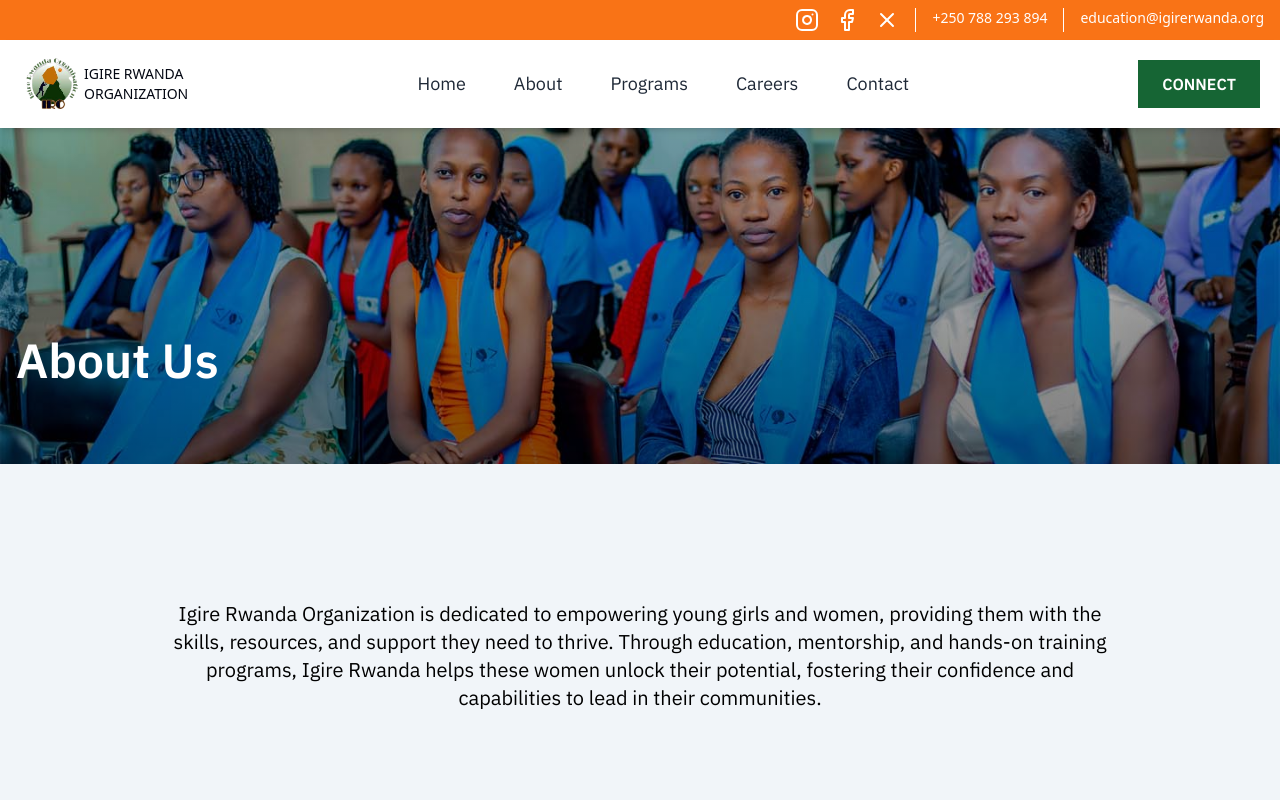
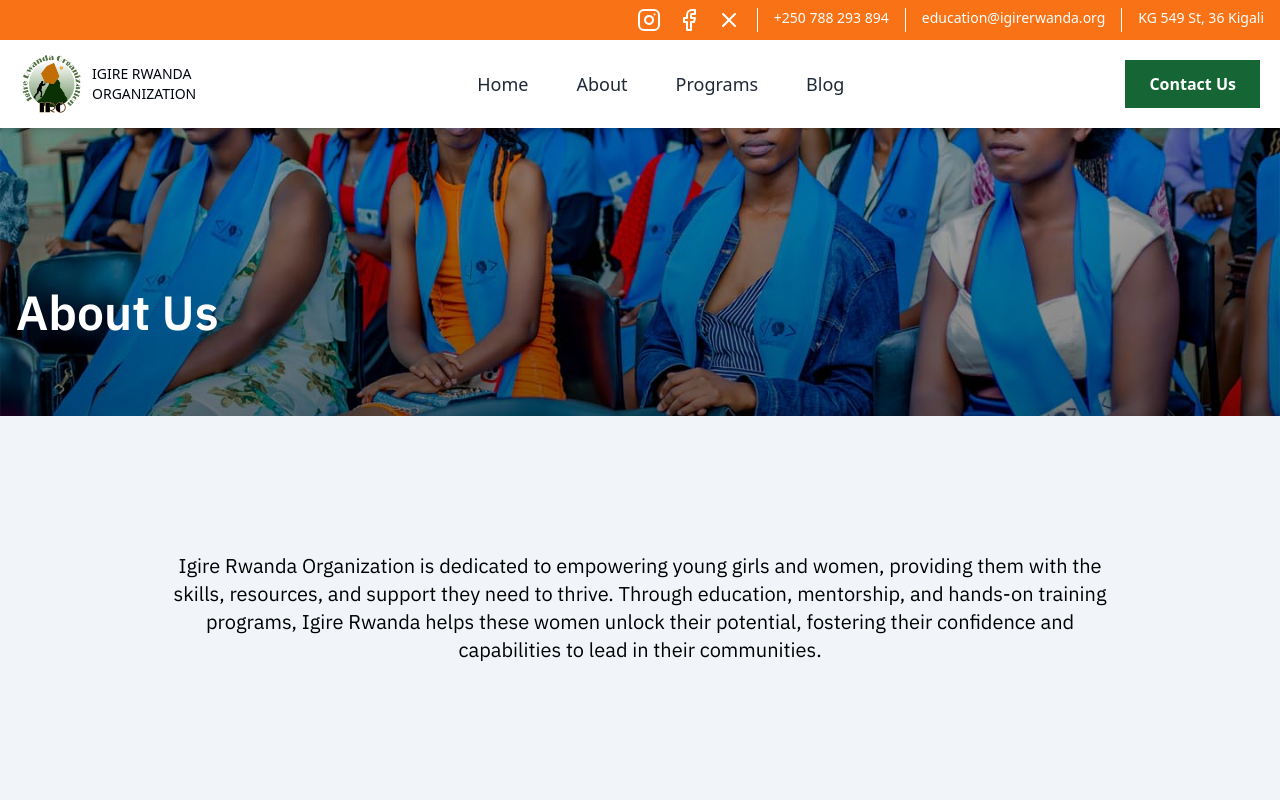
Before and after one commit to shecancodeschool/igire-rwanda-systems, a Next.js app: page /about in a window 1280 px wide. Shown: the top 800 px of the page. Built offline with nearby package versions, Linux system fonts and the light colour scheme.

Commit message:
Refactoring: Updated Navigation Bar

```diff
--- a/src/app/(home)/components/DefaultBanner.jsx
+++ b/src/app/(home)/components/DefaultBanner.jsx
@@ -9,7 +9,7 @@ const DefaultBanner = ({title, backgroundImage}) => {
     }
 
     return (
-        <section className='flex flex-col justify-center items-center w-full pt-52 pb-20 px-4 font-ibm' style={jssStyles}>
+        <section className='flex flex-col justify-center items-center w-full pt-72 pb-20 px-4 font-ibm' style={jssStyles}>
             <div className='flex justify-start md:justify-center w-full max-w-screen-xl'>
                  <h1 className="text-5xl text-start w-full flex font-bold text-white">{title}</h1>
             </div>
--- a/src/app/(home)/components/sections/SlidingBanner.jsx
+++ b/src/app/(home)/components/sections/SlidingBanner.jsx
@@ -23,7 +23,7 @@ export default function BannerSlider() {
   }, [nextSlide]);
 
   return (
-    <div className="relative w-full h-screen md:h-[600px] overflow-hidden">
+    <div className="relative w-full h-screen md:h-[800px] overflow-hidden">
       {BannerData.map((slide, index) => (
         <div
           key={index}
--- a/src/app/(home)/components/sections/navBar.jsx
+++ b/src/app/(home)/components/sections/navBar.jsx
@@ -1,11 +1,21 @@
 "use client";
 
-import React, { useState } from "react";
-import { navbarData } from "@/fakeDatas/navbarData";
-import Image from "next/image";
-import { Facebook, Instagram, X } from 'lucide-react';
-import Link from "next/link";
-import { MdClose } from "react-icons/md";
+import React, { useState, useEffect } from "react";
+import { Instagram, Facebook, X } from 'lucide-react';
+import { MdClose, MdMenu } from "react-icons/md";
+
+const navbarData = {
+  logoSrc: "/Igire_Rwanda_Logo.png",
+  logoAlt: "Logo",
+  links: [
+    { label: "Home", href: "/" },
+    { label: "About", href: "/about" },
+    { label: "Programs", href: "/programs" },
+    { label: "Blog", href: "/blog" },
+    { label: "Contact", href: "/contact" }
+  ],
+  connectButtonText: "Contact Us"
+};
 
 const socialAccounts = [
   {
@@ -23,87 +33,133 @@ const socialAccounts = [
 ];
 
 export default function Navbar() {
-  const [isOpen, setIsOpen] = useState(false);
+  const [menuOpen, setMenuOpen] = useState(false);
+  const [topBarVisible, setTopBarVisible] = useState(true);
+  const [scrollDirection, setScrollDirection] = useState('up');
+  const [lastScrollY, setLastScrollY] = useState(0);
+
+  useEffect(() => {
+    const handleScroll = () => {
+      const currentScrollY = window.scrollY;
+
+      // Determine scroll direction
+      if (currentScrollY > lastScrollY) {
+        setScrollDirection('down');
+      } else {
+        setScrollDirection('up');
+      }
+
+      // Hide top bar when scrolling down past 100 pixels
+      if (currentScrollY > 100 && scrollDirection === 'down') {
+        setTopBarVisible(false);
+      }
+      // Show top bar when scrolling up
+      else if (scrollDirection === 'up') {
+        setTopBarVisible(true);
+      }
+
+      // Update last scroll position
+      setLastScrollY(currentScrollY);
+    };
+
+    // Add scroll event listener
+    window.addEventListener('scroll', handleScroll, { passive: true });
+
+    // Cleanup event listener
+    return () => {
+      window.removeEventListener('scroll', handleScroll);
+    };
+  }, [lastScrollY, scrollDirection]);
 
   return (
-    <header>
-      <top className="hidden lg:block bg-orange-500 w-full px-4 py-2">
+    <header className="fixed top-0 left-0 right-0 z-50">
+      {/* Top Bar with Transition */}
+      <div
+        className={`
+          hidden lg:block bg-orange-500 w-full px-4 py-2 transition-all duration-300 ease-in-out
+          ${topBarVisible ? 'opacity-100 translate-y-0' : 'opacity-0 -translate-y-full'}
+        `}
+      >
         <div className="max-w-screen-xl w-full flex justify-end gap-4 mx-auto text-sm text-white">
-          {socialAccounts && socialAccounts.map(socialAccount => (
-            <a key={socialAccount.icon} href={socialAccount.href} target="_blank" className="transition-colors duration-300">
-              {socialAccount.icon}
+          {socialAccounts.map(({ icon, href }) => (
+            <a key={href} href={href} target="_blank" rel="noopener noreferrer" className="transition-colors duration-300">
+              {icon}
             </a>
           ))}
           <span className="border-r border-white"></span>
           <span className="transition-colors duration-300">+250 788 293 894</span>
           <span className="border-r border-white"></span>
           <span className="transition-colors duration-300">education@igirerwanda.org</span>
+          <span className="border-r border-white"></span>
+          <span className="transition-colors duration-300">
+            <a href="https://maps.app.goo.gl/PfZx3y8GxeK4WjDBA" target="_blank" rel="noopener noreferrer" className="transition-colors duration-300">KG 549 St, 36 Kigali</a>
+          </span>
         </div>
-      </top>
-      <nav className="bg-white sticky top-0 z-50 flex justify-center px-5 py-3 shadow-md font-ibm w-full">
+      </div>
+
+      {/* Navigation Bar */}
+      <nav className={`
+        bg-white sticky top-0 z-50 flex justify-center px-5 py-3 shadow-md font-sans w-full
+        transition-all duration-300 ease-in-out
+        ${topBarVisible ? 'translate-y-0' : '-translate-y-full lg:-translate-y-1/2'}
+      `}>
         <div className="flex justify-between items-center w-full md:max-w-screen-xl">
-          {/* Logo  */}
-          <Link href={"/"} className="flex cursor-pointer font-sans items-center">
-            <Image src={navbarData.logoSrc} width={40} height={40} alt={navbarData.logoAlt} className="w-14 lg:w-16" />
-            <div className="flex flex-col">
+          {/* Logo and Branding */}
+          <a href="/" className="flex cursor-pointer items-center">
+            <img
+              src={navbarData.logoSrc}
+              width={40}
+              height={40}
+              alt={navbarData.logoAlt}
+              className="w-14 lg:w-16"
+            />
+            <div className="flex flex-col ml-2">
               <span className="text-sm">IGIRE RWANDA</span>
               <span className="text-sm">ORGANIZATION</span>
             </div>
-          </Link>
-
-          {/* Desktop Menu Buttons  */}
-          <div className="hidden md:hidden lg:flex justify-center items-center space-x-12">
-            {navbarData.links.map((link, index) => (
-              <a key={index} href={link.href} className="text-gray-800 hover:text-orange-500 text-lg">{link.label}</a>
-            ))}
+          </a>
+          {/* Desktop Menu links */}
+          <div className="hidden lg:flex justify-center items-center space-x-12">
+            {navbarData.links.map(({ label, href }, index) =>
+              label !== "Contact" && (
+                <a key={index} href={href} className="text-gray-800 hover:text-orange-500 text-lg">
+                  {label}
+                </a>
+              )
+            )}
           </div>
 
-          {/* Mobile Menu Buttons  */}
+          {/* Hamburger Menu toggle for mobile */}
           <div className="lg:hidden flex items-center gap-8">
-            <button onClick={() => setIsOpen(!isOpen)} className="text-gray-800 focus:outline-none">
-              {isOpen ? (
-                <MdClose className="h-6 w-6" />
+            <button onClick={() => setMenuOpen(!menuOpen)} className="text-gray-800 focus:outline-none">
+              {menuOpen ? (
+                <MdClose size={24} />
               ) : (
-                <svg
-                  xmlns="http://www.w3.org/2000/svg"
-                  className="h-6 w-6"
-                  fill="none"
-                  viewBox="0 0 24 24"
-                  stroke="currentColor"
-                >
-                  <path
-                    strokeLinecap="round"
-                    strokeLinejoin="round"
-                    strokeWidth={2}
-                    d="M4 6h16M4 12h16m-7 6h7"
-                  />
-                </svg>
+                <MdMenu size={24} />
               )}
             </button>
           </div>
 
-          {/* Mobile Menu Bar  */}
-          {isOpen && (
+          {/* Mobile Menu */}
+          {menuOpen && (
             <div className="lg:hidden absolute top-20 left-0 right-0 bg-white shadow-md p-6">
               <div className="flex flex-col space-y-10">
-                {navbarData.links && navbarData.links.map((link, index) => (
-                  <a
-                    key={index}
-                    href={link.href}
-                    className="text-gray-600 font-medium flex justify-between items-center"
-                  >
-                    {link.label}
+                {navbarData.links.map(({ label, href }, index) => (
+                  <a key={index} href={href} className="text-gray-600 font-medium flex justify-between items-center">
+                    {label}
                   </a>
                 ))}
               </div>
             </div>
           )}
 
-          {/* Connect Button  */}
-          <Link href={'/contact'} className="bg-green-800 hover:bg-green-600 text-white hidden lg:flex px-6 py-3 font-bold">
+          {/* Contact Us Button */}
+          <a
+            href="/contact"
+            className="bg-green-800 hover:bg-green-600 text-white hidden lg:flex px-6 py-3 font-bold"
+          >
             {navbarData.connectButtonText}
-          </Link>
-
+          </a>
         </div>
       </nav>
     </header>
--- a/src/fakeDatas/navbarData.js
+++ b/src/fakeDatas/navbarData.js
@@ -7,7 +7,7 @@ export const navbarData = {
         { label: "Home", href: "/" },
         { label: "About", href: "/about" },
         { label: "Programs", href: "/programs" },
-        // { label: "Stories", href: "/blog" },
+        { label: "Stories", href: "/blog" },
         { label: "Careers", href: "/career" },
         { label: "Contact", href: "/contact" },
     ],
```
Also changed, not shown: 1 other file (tests, documents, lock files or other folders).
